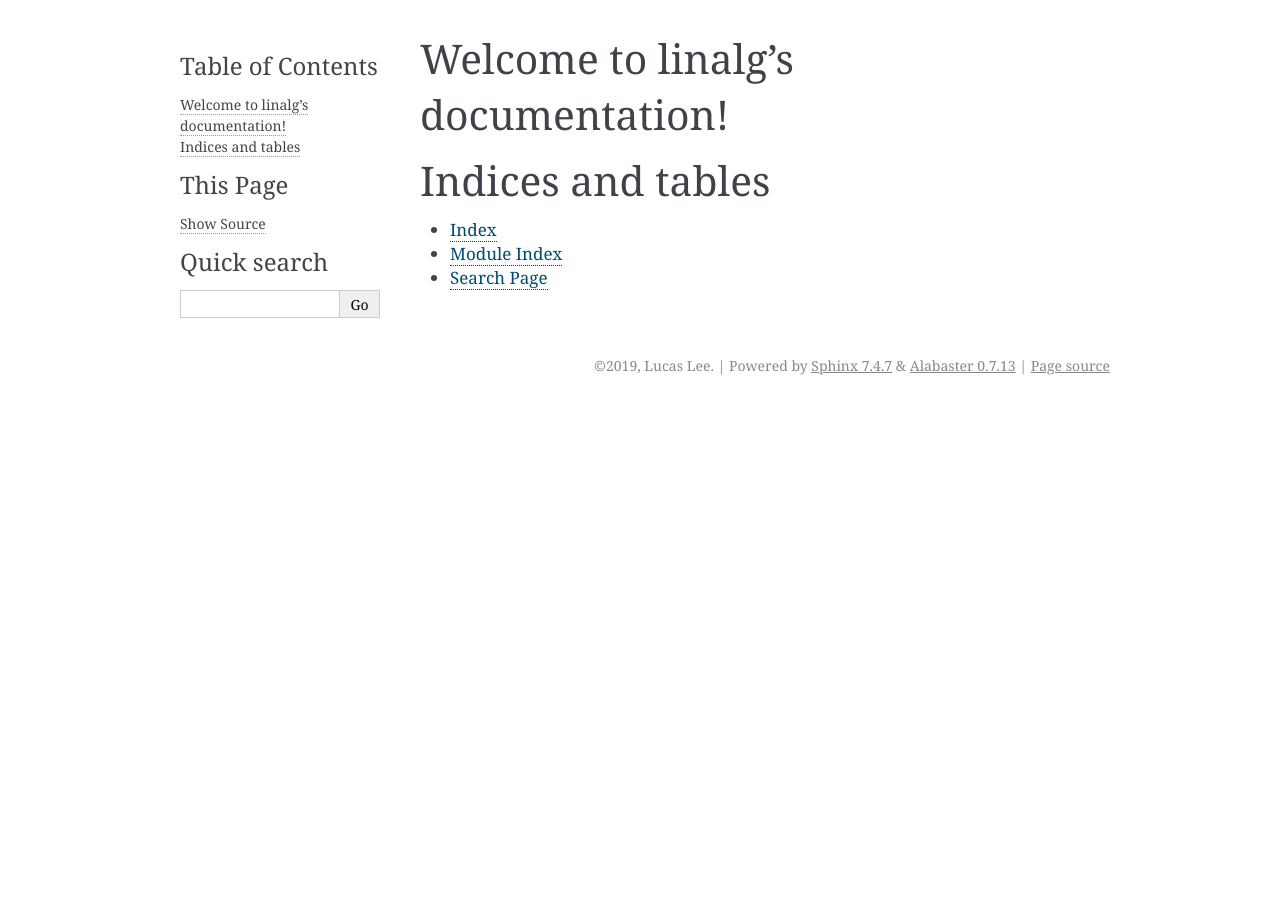
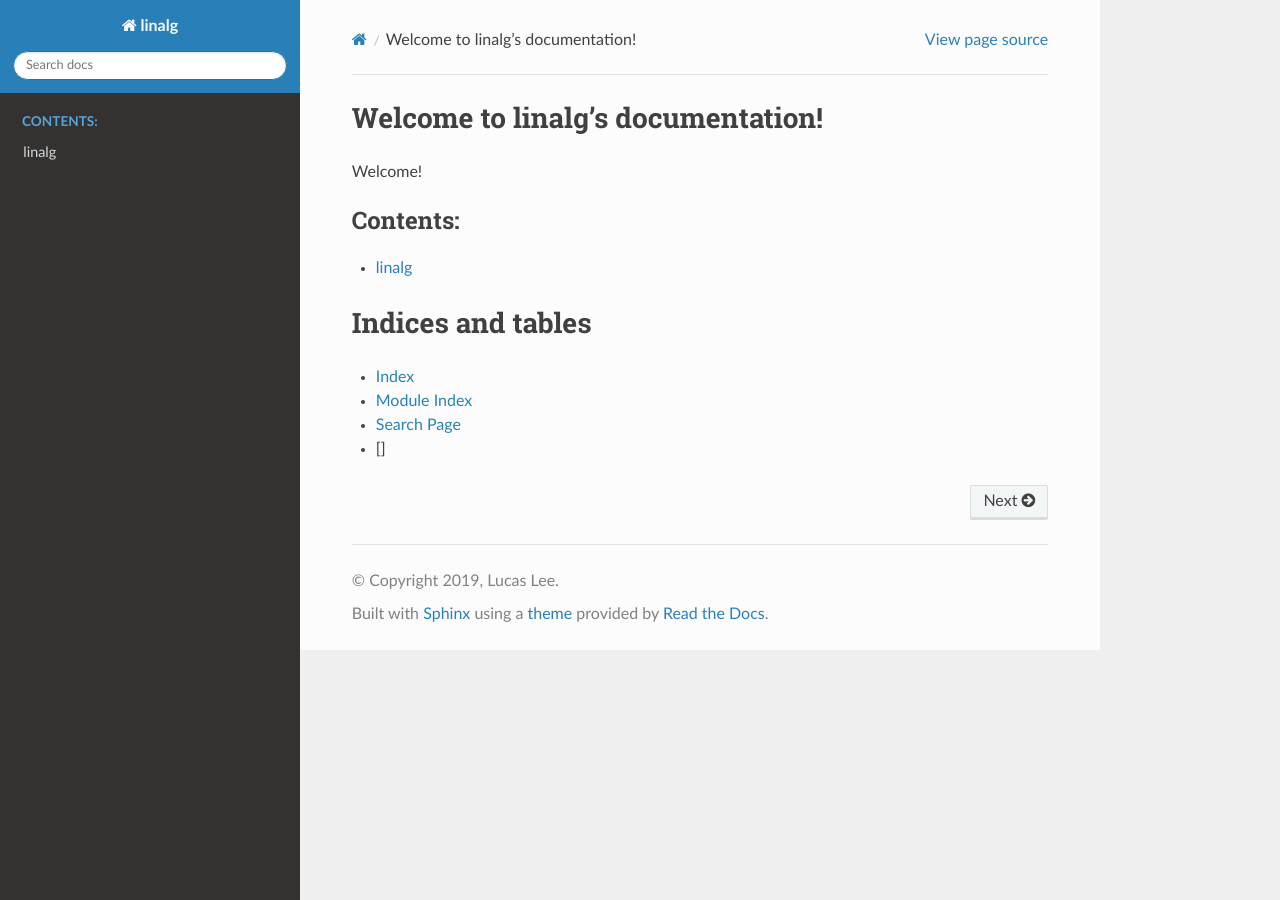
Before and after one commit to yklcs/linalg, a Sphinx documentation site: the page built from docs/index.rst, in a window 1280 px wide. Built offline with Sphinx 7.4.7 and the Read the Docs theme 2.0.0, drawn with Linux system fonts in a browser that asks for light colours.

Commit message:
update docs

```diff
--- a/docs/conf.py
+++ b/docs/conf.py
@@ -13,6 +13,11 @@
 # import os
 # import sys
 # sys.path.insert(0, os.path.abspath('.'))
+
+import os
+import sys
+
+sys.path.insert(0, os.path.abspath('../'))
 
 
 # -- Project information -----------------------------------------------------
@@ -30,7 +35,7 @@
 # Add any Sphinx extension module names here, as strings. They can be
 # extensions coming with Sphinx (named 'sphinx.ext.*') or your custom
 # ones.
-extensions = []
+extensions = ["sphinx.ext.autodoc", ]
 
 # Add any paths that contain templates here, relative to this directory.
 templates_path = ["_templates"]
@@ -46,7 +51,7 @@
 # The theme to use for HTML and HTML Help pages.  See the documentation for
 # a list of builtin themes.
 #
-html_theme = "alabaster"
+html_theme = "sphinx_rtd_theme"
 
 # Add any paths that contain custom static files (such as style sheets) here,
 # relative to this directory. They are copied after the builtin static files,
--- a/docs/index.rst
+++ b/docs/index.rst
@@ -6,9 +6,14 @@
 Welcome to linalg's documentation!
 ==================================
 
+Welcome!
+
+
 .. toctree::
    :maxdepth: 2
    :caption: Contents:
+
+   linalg
 
 
 
@@ -18,3 +23,4 @@
 * :ref:`genindex`
 * :ref:`modindex`
 * :ref:`search`
+* []
--- /dev/null
+++ b/docs/linalg.rst
@@ -0,0 +1,5 @@
+linalg
+======
+
+.. automodule:: linalg
+  :members:
```
Also changed, not shown: README.md (+10 -5 lines).
